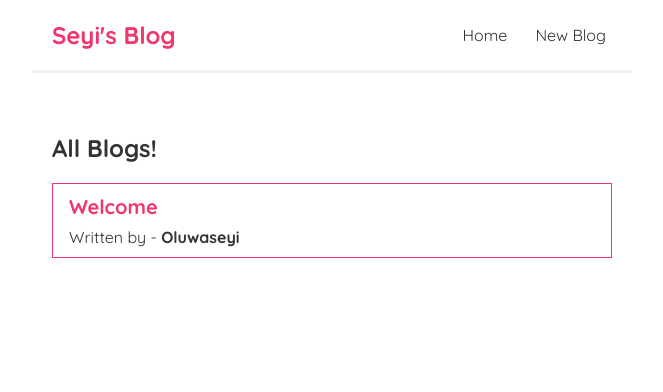
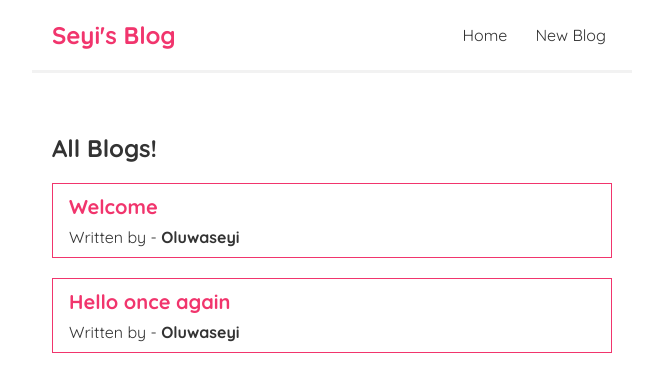
Before and after one commit to xOluwaseyi/seyi-blogdemo, a React (Create React App) app: page / in a window 1280 px wide. Shown: the top 392 px of the page, without its empty margins (308-971 px from the left). Built offline with nearby package versions, Linux system fonts and the light colour scheme; data requests are answered from the project's data file.

Commit message:
Blog update

```diff
--- a/data/db.json
+++ b/data/db.json
@@ -5,6 +5,12 @@
       "body": "Please say something nice and thank you for your support! :-)",
       "author": "Oluwaseyi",
       "id": 1
+    },
+    {
+      "title": "Hello once again",
+      "body": "Just testing one more time, say something nice and thank you for your support! :-)",
+      "author": "Oluwaseyi",
+      "id": 2
     }
   ]
 }
--- a/public/index.html
+++ b/public/index.html
@@ -24,7 +24,7 @@
       work correctly both with client-side routing and a non-root public URL.
       Learn how to configure a non-root public URL by running `npm run build`.
     -->
-    <title>React App</title>
+    <title>Seyi's Blog</title>
   </head>
   <body>
     <noscript>You need to enable JavaScript to run this app.</noscript>
```
